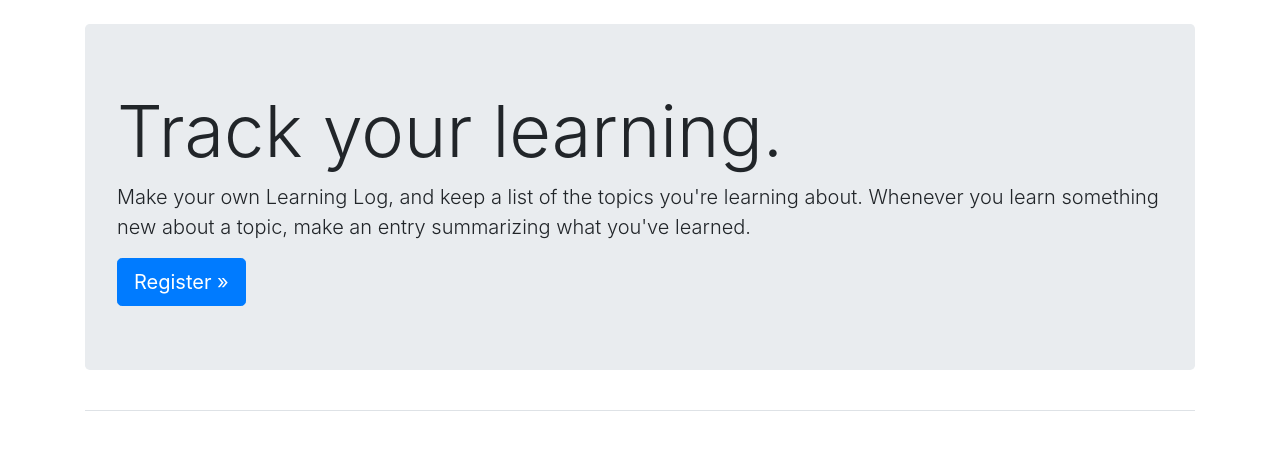
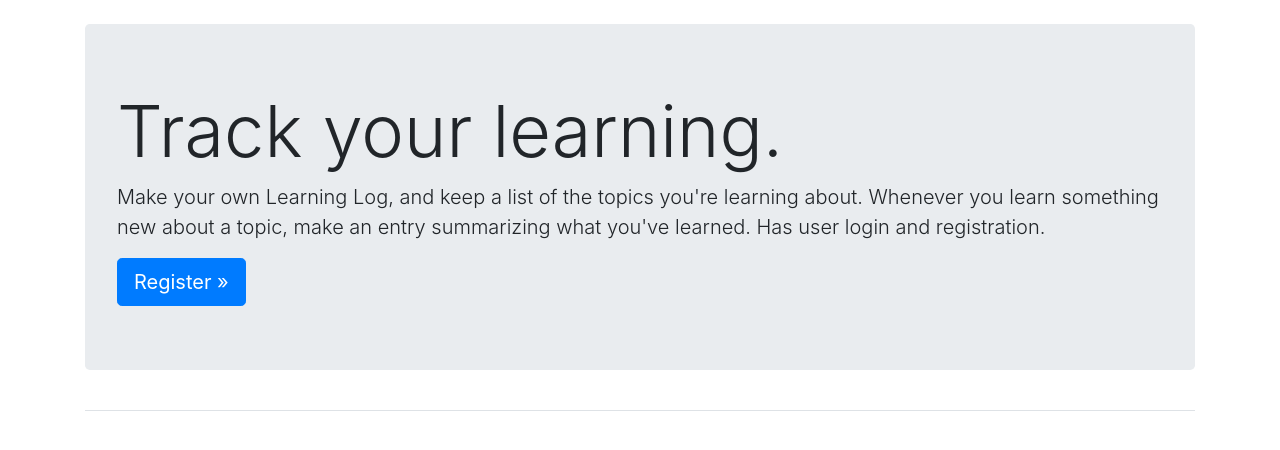
Before and after one commit to Ahmed-Developer/Learning_Log, a Django app: page / in a window 1280 px wide. Shown: the part 58-508 px from the top of the page. Run offline with Django 3.2, Linux system fonts and the light colour scheme; some libraries are stand-ins or nearby versions.

Commit message:
Added more detail to homepage.

```diff
--- a/learning_logs/templates/learning_logs/index.html
+++ b/learning_logs/templates/learning_logs/index.html
@@ -7,7 +7,7 @@
       <p class="lead">Make your own Learning Log, and
   keep a list of the topics you're learning about. Whenever you
   learn something new about a topic, make an entry summarizing
-  what you've learned.</p>
+  what you've learned. Has user login and registration.</p>
 
       <a class="btn btn-lg btn-primary" href="{% url 'users:register' %}" role="button">Register &raquo;</a>
     </div>
```
